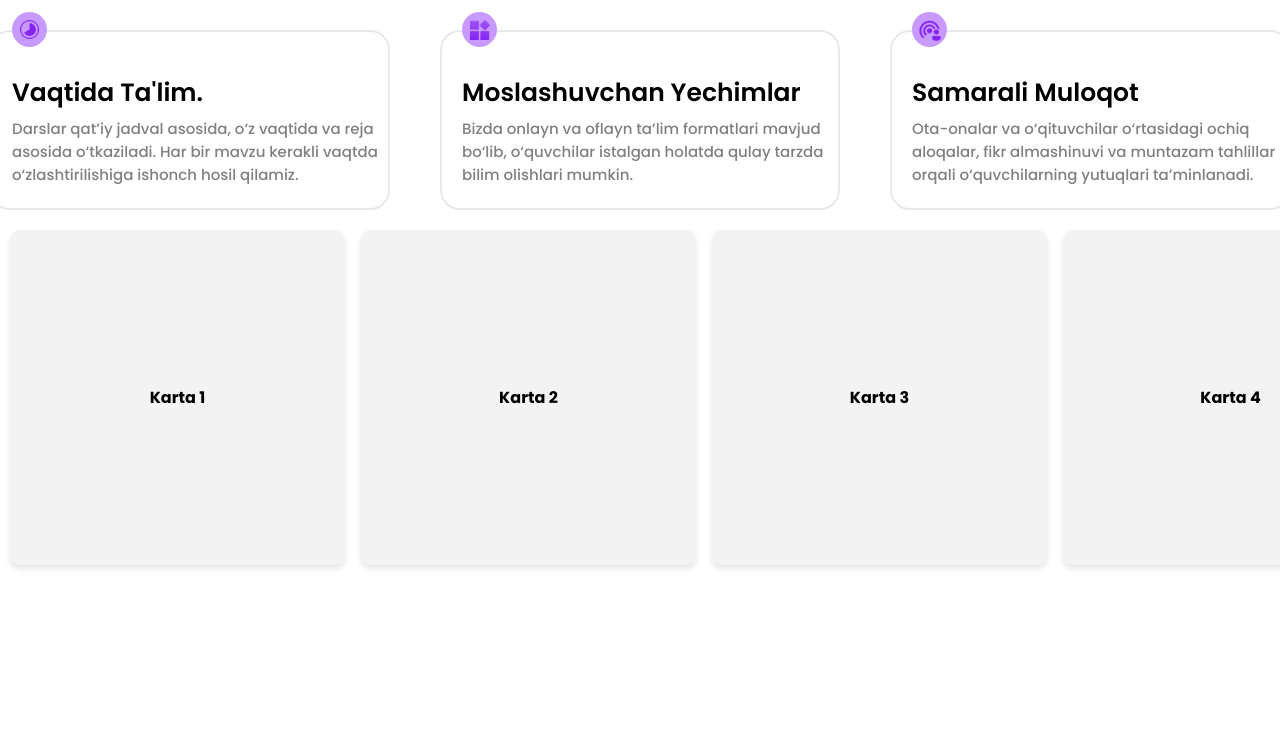
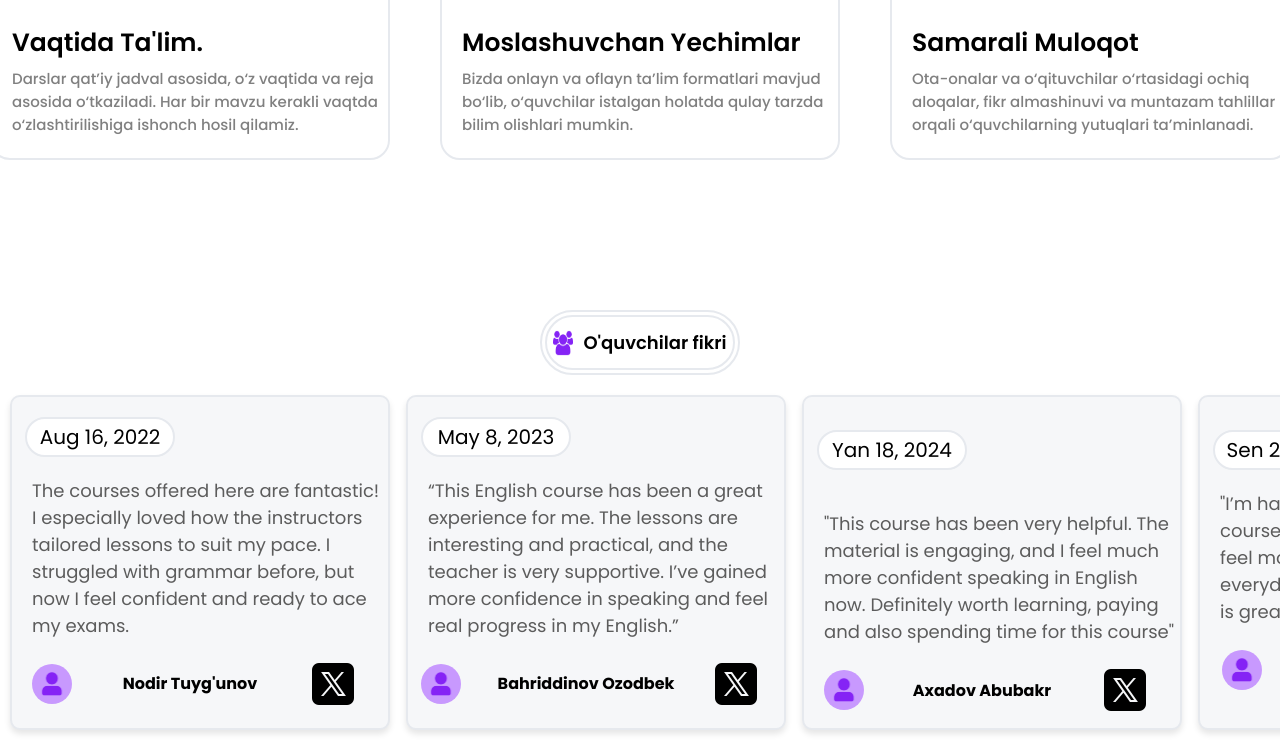
Before and after one commit to bakhriddinoff/Temurbek-school, a plain HTML site: page index.html in a window 1280 px wide. Shown: the part 3670-4420 px from the top of the page. Before the commit the page ends 4255 px from the top, so only its background shows below. Drawn offline with Linux system fonts and the light colour scheme.

Commit message:
add feedback section

```diff
--- a/index.html
+++ b/index.html
@@ -186,11 +186,67 @@
     <!-- SECTION5 -->
 
     <div class="section5">
+        <div class="section4">
+            <div class="headd">
+                <div class="wrapperjon">
+                    <img class="tick" src="./imgs/team.png" alt="tick">
+                    <h2 class="headingH faq">O'quvchilar fikri</h2>
+                </div>
+            </div>
+
         <div class="horizontal-scroll-container">
-            <div class="card">Karta 1</div>
-            <div class="card">Karta 2</div>
-            <div class="card">Karta 3</div>
-            <div class="card">Karta 4</div>
+            <div class="card">
+                <div class="data">Aug 16, 2022</div>
+                <p class="feedback">The courses offered here are fantastic! I especially loved how the instructors tailored lessons to suit my pace. I struggled with grammar before, but now I feel confident and ready to ace my exams.</p>
+                <div class="member">
+                    <div class="picture">
+                        <img src="./imgs/member.png" alt="member" class="student">
+                    </div>
+                    <div class="name2">Nodir Tuyg'unov</div>
+                    <img src="imgs/x.png" alt="x" class="x">
+
+                </div>
+            </div>
+
+            <div class="card">
+                <div class="data">May 8, 2023</div>
+                <p class="feedback">“This English course has been a great experience for me. The lessons are interesting and practical, and the teacher is very supportive. I’ve gained more confidence in speaking and feel real progress in my English.”</p>
+                <div class="member">
+                    <div class="picture">
+                        <img src="./imgs/member.png" alt="member" class="student">
+                    </div>
+                    <div class="name2">Bahriddinov Ozodbek</div>
+                    <img src="imgs/x.png" alt="x" class="x">
+
+                </div>
+            </div>
+
+            <div class="card">
+                <div class="data axad">Yan 18, 2024</div>
+                <p class="feedback axad" >"This course has been very helpful. The material is engaging, and I feel much more confident speaking in English now. Definitely worth learning, paying and also spending time for this course"</p>
+                <div class="member axad2">
+                    <div class="picture">
+                        <img src="./imgs/member.png" alt="member" class="student">
+                    </div>
+                    <div class="name2">Axadov Abubakr</div>
+                    <img src="imgs/x.png" alt="x" class="x">
+
+                </div>
+            </div>
+
+            <div class="card">
+                <div class="data">Sen 23, 2025</div>
+                <p class="feedback">"I’m happy with my progress in this course. The lessons are practical, and I feel more comfortable using English in everyday situations. The teaching style is great, and I’ve learned a lot."</p>
+                <div class="member">
+                    <div class="picture">
+                        <img src="./imgs/member.png" alt="member" class="student">
+                    </div>
+                    <div class="name2">O'rinov Bunyod</div>
+                    <img src="imgs/x.png" alt="x" class="x">
+
+                </div>
+            </div>
+
           </div>
 
     </div>
--- a/style.css
+++ b/style.css
@@ -348,7 +348,7 @@ h1 {
 /* SECTION4 */
 
 .section4 {
-    padding-top: 200px;
+    padding-top: 150px;
     display: flex;
     flex-direction: column;
     align-items: center;
@@ -457,17 +457,83 @@ h1 {
     max-width: 1300px;
     align-self: center;
     justify-self: center;
-  }
+}
 
-  .card {
-    min-width: 335px; /* kartaning eni */
+.card {
+    min-width: 380px; /* kartaning eni */
     height: 335px;
-    background-color: #f3f3f3;
+    background-color: #f6f7f9;
     border-radius: 10px;
-    flex-shrink: 0; /* karta qisqarmasligi uchun */
     display: flex;
+    flex-direction: column;
+    gap: 20px;
     justify-content: center;
     align-items: center;
     font-weight: bold;
     box-shadow: 0 4px 6px rgba(0,0,0,0.1);
-  }
+    scrollbar-width: thin;
+    border: 2px solid #e6e9ee;
+}
+
+.card:hover {
+    opacity: 0.5;
+    transition: all 0.6s;
+}
+
+.faq {
+    font-size: 18px;
+    font-weight: 600;
+}
+
+.data {
+    display: flex;
+    justify-content: center;
+    align-items: center;
+    width: 150px;
+    height: 40px;
+    background-color: white;
+    border: 2px solid #e6e9ee;
+    border-radius: 50px;
+    font-size: 20px;
+    font-weight: normal;
+    margin-right: 200px;
+}
+
+.feedback {
+    color: rgb(92, 92, 92);
+    font-weight: normal;
+    font-size: 18px;
+    margin-left: 20px;
+
+}
+
+.member {
+    width: 100%;
+    display: flex;
+    align-items: center;
+    justify-content: space-around;
+    margin-right: 10px;
+}
+
+.picture {
+    width: 40px;
+    height: 40px;
+    background-color: #c899fe;
+    border-radius: 50px;
+    display: flex;
+    justify-content: center;
+    align-items: center;
+}
+
+.student {
+    width: 30px;
+    height: 30px;
+}
+
+.axad {
+    margin-top: 20px;
+}
+
+.axad2 {
+    margin-top: 0px;
+}
```
Also changed, not shown: imgs/member.png (added), imgs/x.png (added).
